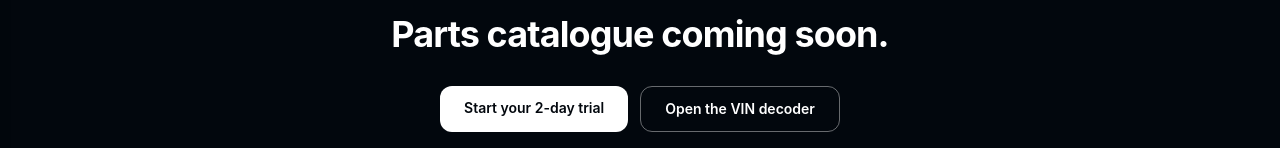
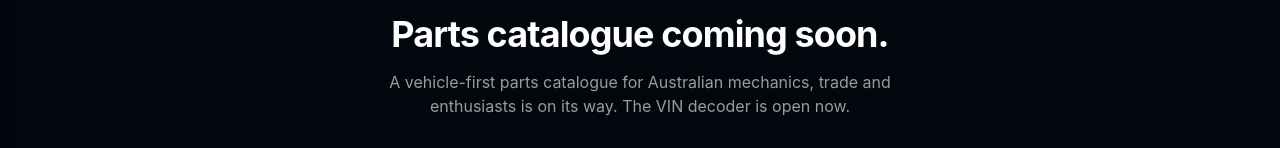
Before and after one commit to ajw-stack/car-parts-app, a Next.js app: page /coming-soon in a window 1280 px wide. Shown: the part 172-320 px from the top of the page. Built offline with nearby package versions, Linux system fonts and the light colour scheme; no server answers.

Commit message:
Coming-soon hero: restore the paragraph under the headline
Co-Authored-By: Claude Opus 5.5 <noreply@anthropic.com>

```diff
--- a/app/coming-soon/page.tsx
+++ b/app/coming-soon/page.tsx
@@ -21,6 +21,10 @@ export default function ComingSoonPage() {
             Elroco
           </p>
           <h1 className="mt-6 text-4xl font-bold text-white tracking-tight">Parts catalogue coming soon.</h1>
+          <p className="mt-4 text-base text-white/60 max-w-xl mx-auto">
+            A vehicle-first parts catalogue for Australian mechanics, trade and enthusiasts is on its way.
+            The VIN decoder is open now.
+          </p>
           <div className="mt-8 flex flex-col sm:flex-row gap-3 justify-center">
             <a href="/pricing" className="rounded-xl bg-white px-6 py-3 text-sm font-semibold text-[#02070d] hover:bg-white/85 transition-colors">
               Start your {PLAN.trialDays}-day trial
```
